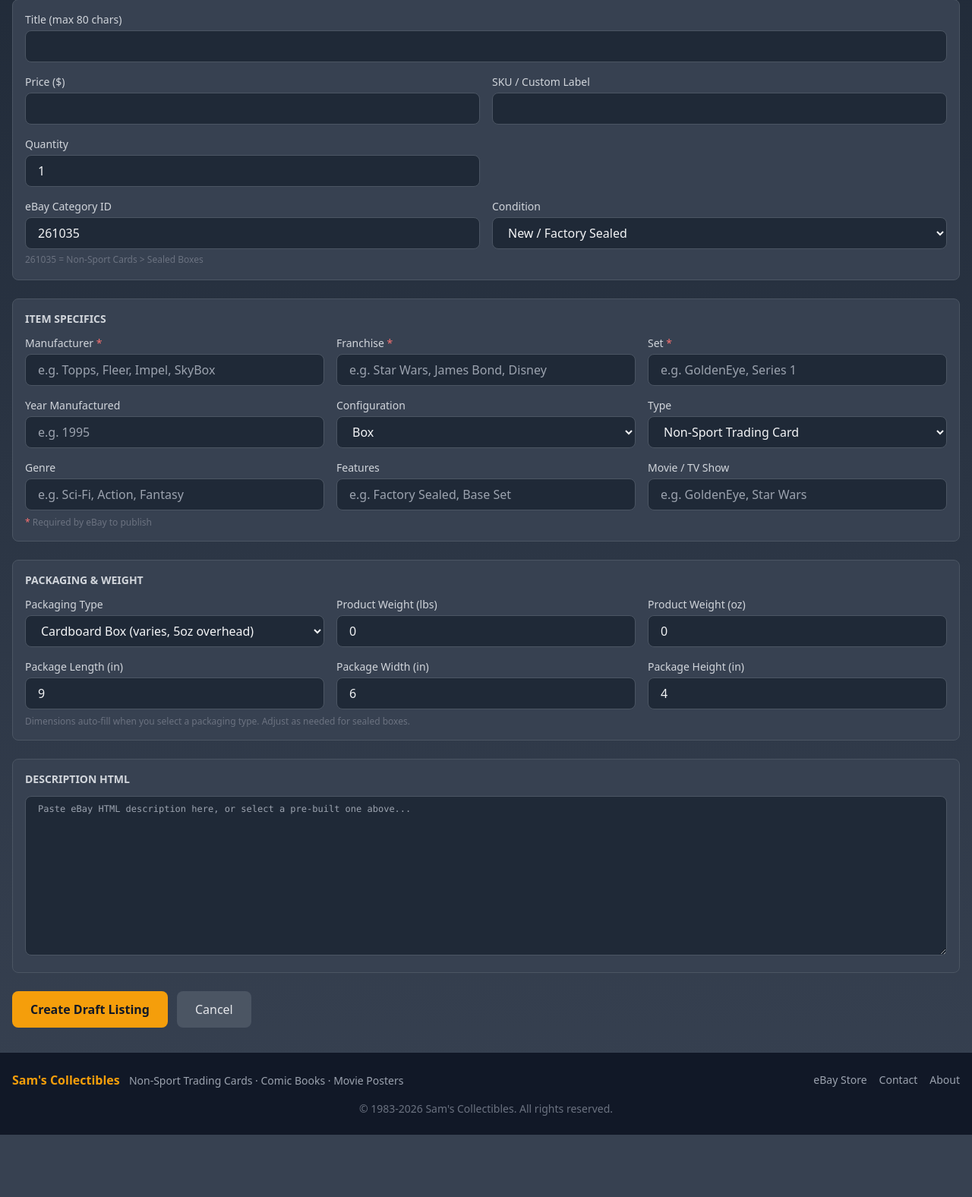
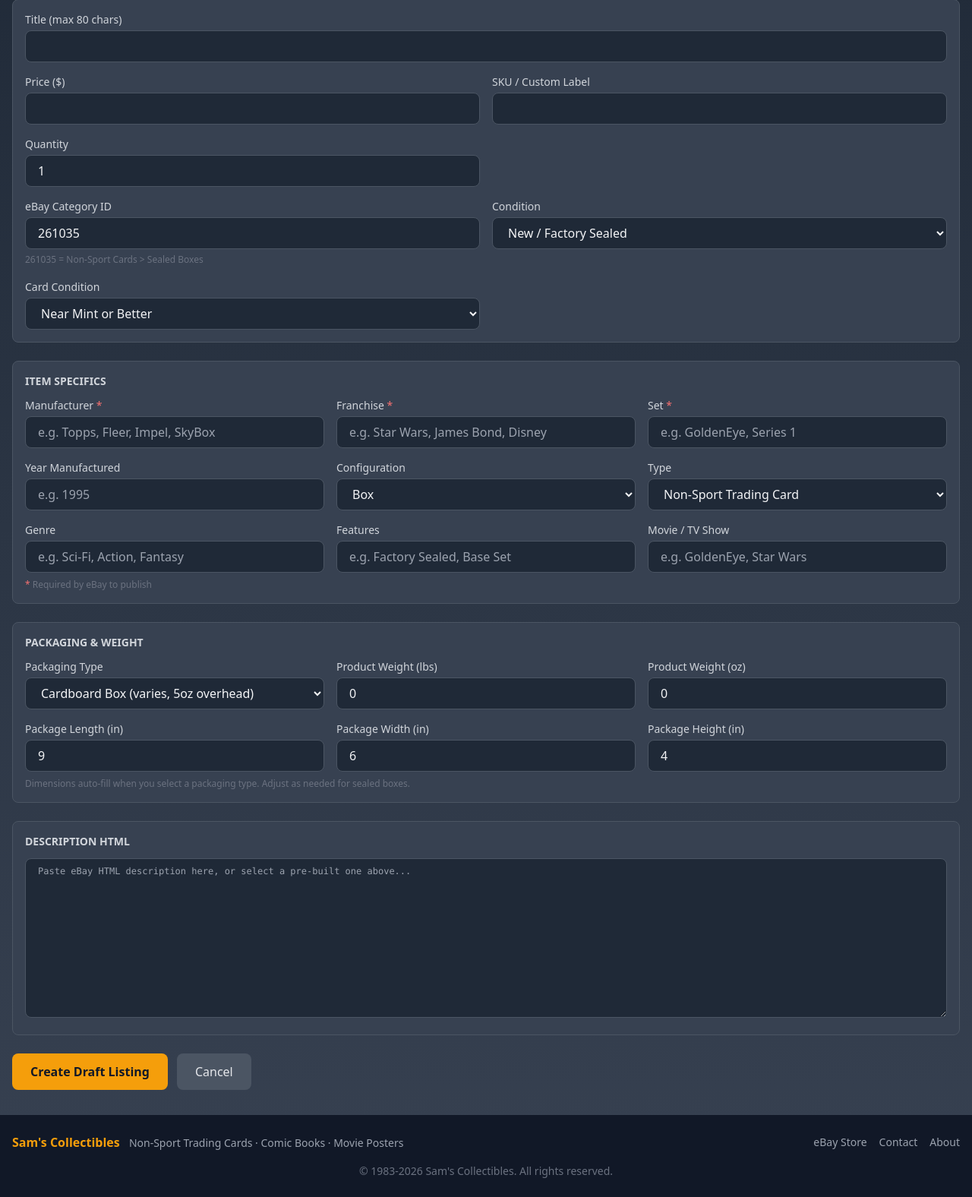
Before and after one commit to samrogers-com/sc4, a Django app: page /ebay/listings/create/ in a window 1280 px wide. Shown: the part 190-1766 px from the top of the page at 76% size. Before the commit the page ends 1684 px from the top, so only its background shows below. Run offline with Django 5.2, Linux system fonts and the light colour scheme; the visitor is signed in with stand-in values (Sample User, id 1); parts of the project's set-up code (start-up, migrations or seed data) failed here and were passed over; some libraries are stand-ins or nearby versions.

Commit message:
Add Card Condition dropdown to create/edit forms
Card Condition (Near Mint or Better, Excellent, Very Good, Poor)
now selectable in listing forms. Saved to item_specifics and used
by publish service for conditionDescriptors on ungraded card sets.

Co-Authored-By: Claude Opus 4.6 (1M context) <noreply@anthropic.com>

```diff
--- a/src/ebay_manager/templates/ebay_manager/listing_create.html
+++ b/src/ebay_manager/templates/ebay_manager/listing_create.html
@@ -71,6 +71,15 @@
                     <option value="3000">Used</option>
                     <option value="2750">Graded (Professional)</option>
                     <option value="6000">Acceptable</option>
+                </select>
+            </div>
+            <div>
+                <label class="block text-gray-300 text-sm font-medium mb-1">Card Condition</label>
+                <select name="card_condition" class="w-full bg-gray-800 border border-gray-600 rounded-lg px-4 py-2 text-gray-100 focus:border-amber-500 focus:outline-none">
+                    <option value="400010" selected>Near Mint or Better</option>
+                    <option value="400011">Excellent</option>
+                    <option value="400012">Very Good</option>
+                    <option value="400013">Poor</option>
                 </select>
             </div>
         </div>
--- a/src/ebay_manager/views.py
+++ b/src/ebay_manager/views.py
@@ -527,6 +527,7 @@ def _parse_item_specifics(post_data):
         'spec_features': 'Features',
         'spec_movie': 'Movie',
         'spec_tv_show': 'TV Show',
+        'card_condition': 'card_condition',
     }
     specs = {}
     for field, aspect_name in field_map.items():
```
Also changed, not shown: src/ebay_manager/services/publish.py (+6 -3 lines), src/ebay_manager/templates/ebay_manager/listing_edit.html (+9 -0 lines).
